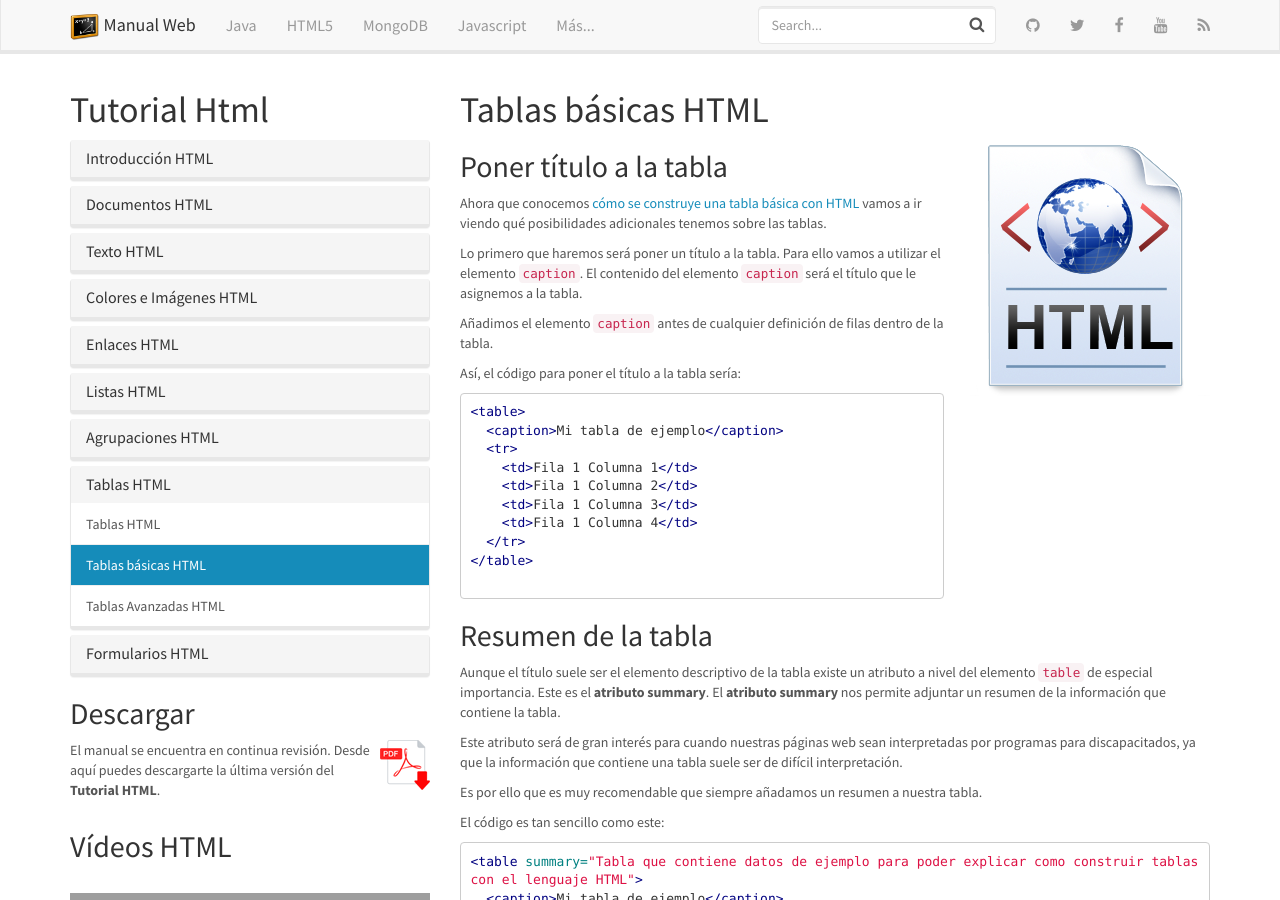
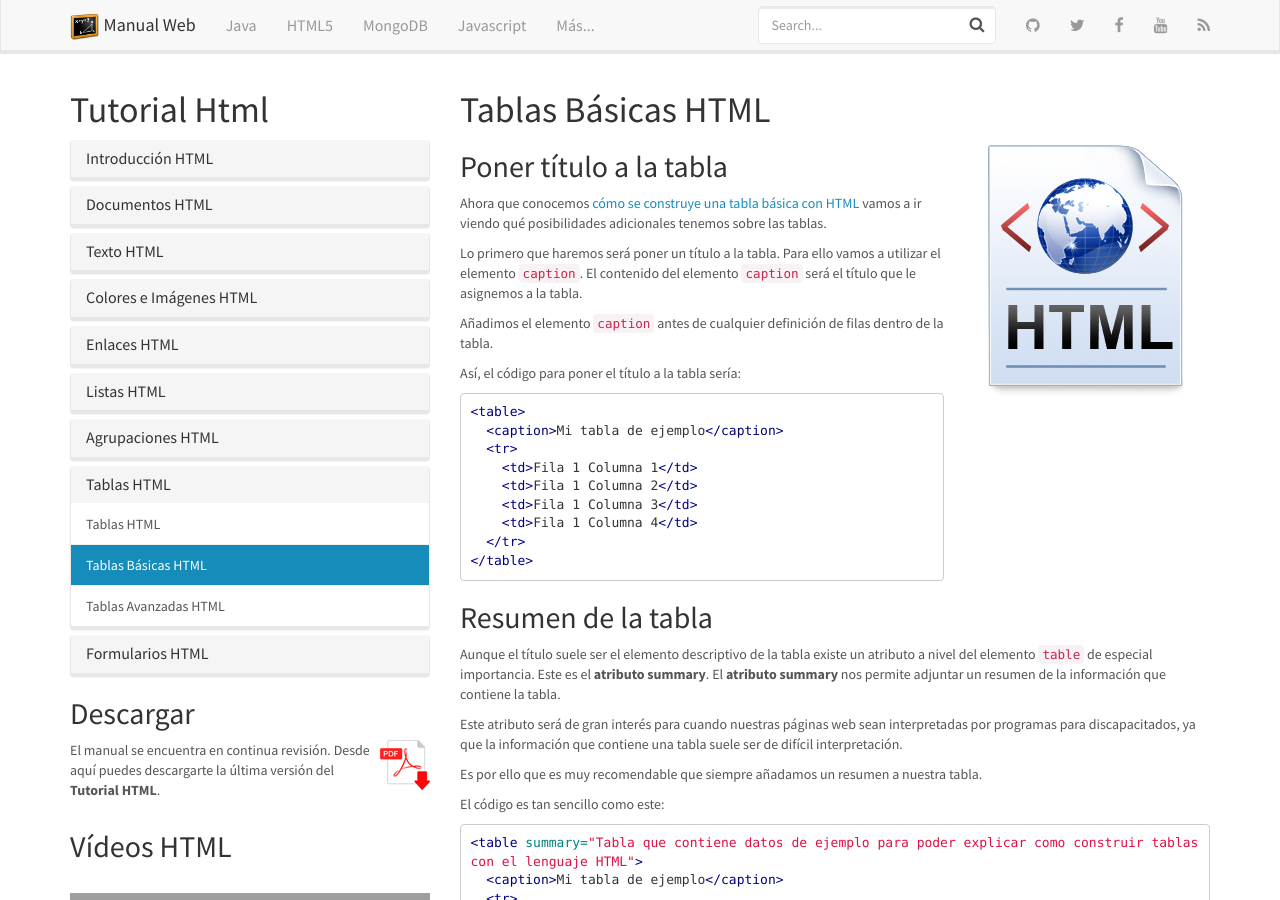
Before and after one commit to manualweb/manualweb, a Jekyll site: the page built from _html/tablas-basicas-html.md, in a window 1280 px wide and 900 px high. Built offline with Jekyll 4.4.1, drawn with Linux system fonts in a browser that asks for light colours; nearby versions of some CDN libraries; comment, search, counter and statistics services are not loaded; grey boxes are pictures that could not be loaded.

````diff
--- a/_html/tablas-basicas-html.md
+++ b/_html/tablas-basicas-html.md
@@ -1,5 +1,5 @@
 ---
-title: Tablas básicas HTML
+title: Tablas Básicas HTML
 date: 2023-12-29
 last_modified_at: 2023-12-29
 permalink: /html/tablas-basicas-html/
@@ -34,7 +34,6 @@ Así, el código para poner el título a la tabla sería:
     <td>Fila 1 Columna 4</td>
   </tr>
 </table>
-
 ```
 
 
@@ -63,7 +62,6 @@ El código es tan sencillo como este:
     <td>Fila 1 Columna 4</td>
   </tr>
 </table>
-
 ```
 
 
@@ -89,7 +87,6 @@ Así, la cabecera de una tabla quedará de la siguiente forma:
     <td>Fila 1 Columna 3</td>
   </tr>
 </table>
-
 ```
 
 
@@ -174,7 +171,6 @@ El código completo sería:
     <td>920€</td>
   </tr>
 </table>
-
 ```
 
 
@@ -229,5 +225,4 @@ El código completo de la tabla sería el siguiente:
     <td>920€</td>
   </tr>
 </table>
-
 ```
````
Also changed, not shown: _html/tablas-html.md (+0 -2 lines).
